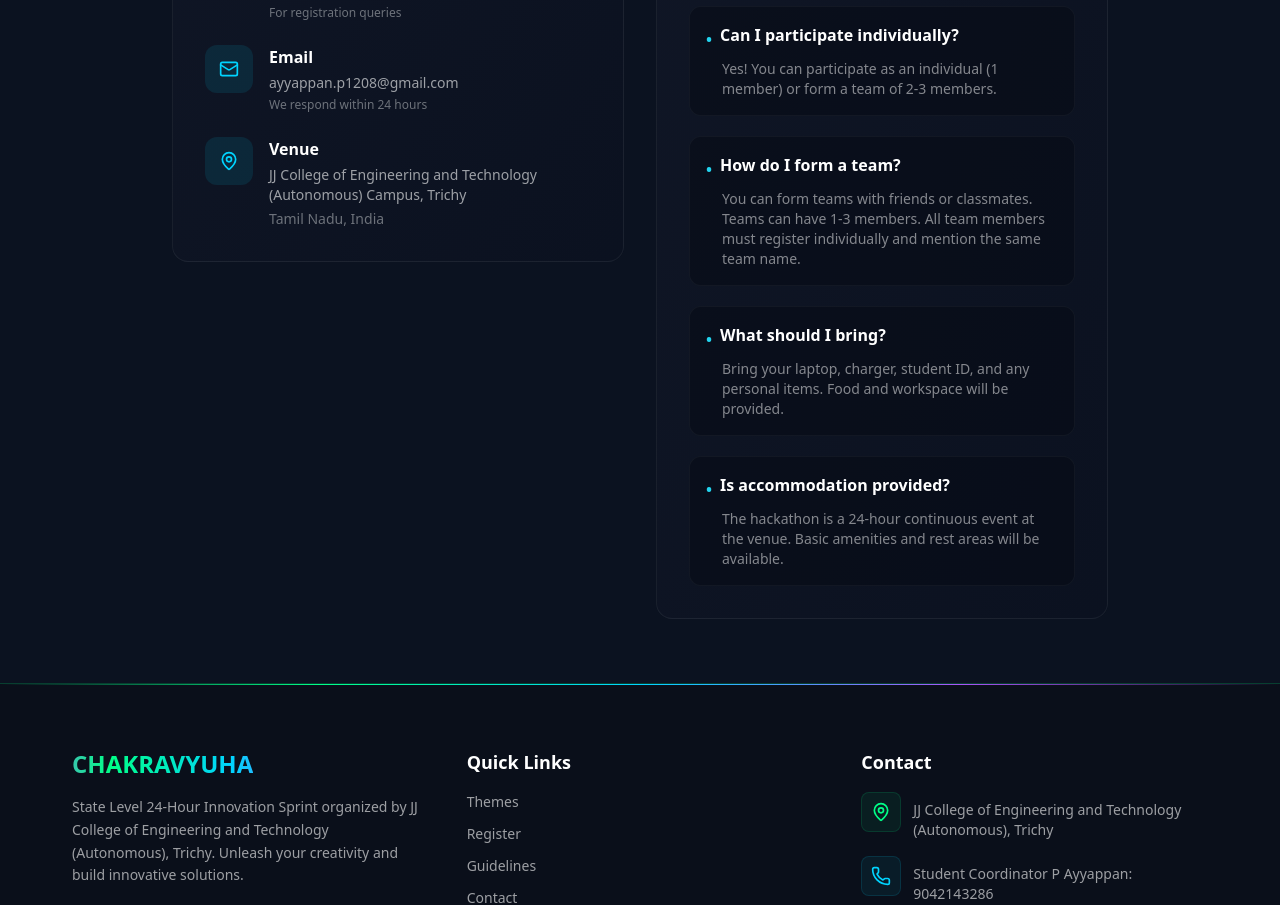
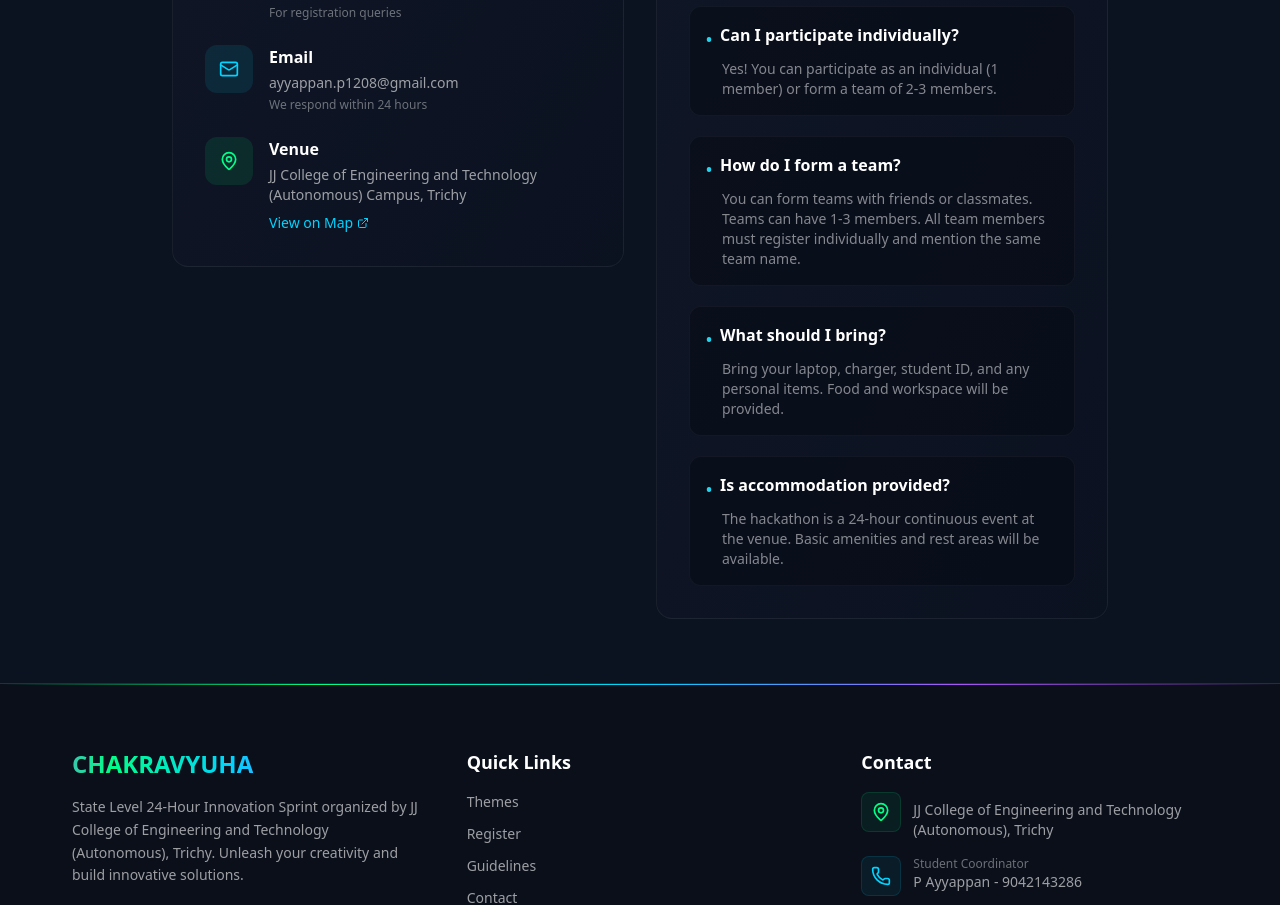
Before and after one commit to robertgill1604/Chakravyuha-webr, a Next.js app: page /contact in a window 1280 px wide. Shown: the part 820-1725 px from the top of the page. Built offline with nearby package versions, Linux system fonts and the light colour scheme.

Commit message:
Update: Enhanced contact venue card, home button scroll behavior, footer coordinator

```diff
--- a/app/contact/page.tsx
+++ b/app/contact/page.tsx
@@ -2,7 +2,7 @@
 
 import { eventConfig } from "@/config/eventConfig";
 import { m } from "framer-motion";
-import { Mail, Phone, MapPin, HelpCircle, MessageCircle } from "lucide-react";
+import { Mail, Phone, MapPin, HelpCircle, MessageCircle, ExternalLink } from "lucide-react";
 
 export default function ContactPage() {
   return (
@@ -99,13 +99,21 @@
 
                   {/* Venue */}
                   <div className="flex items-start gap-3 sm:gap-4">
-                    <div className="w-10 h-10 sm:w-12 sm:h-12 rounded-xl bg-[#00d4ff]/10 flex items-center justify-center flex-shrink-0">
-                      <MapPin className="w-4 h-4 sm:w-5 sm:h-5 text-[#00d4ff]" />
+                    <div className="w-10 h-10 sm:w-12 sm:h-12 rounded-xl bg-[#00ff88]/10 flex items-center justify-center flex-shrink-0">
+                      <MapPin className="w-4 h-4 sm:w-5 sm:h-5 text-[#00ff88]" />
                     </div>
                     <div className="min-w-0">
                       <h3 className="font-semibold text-white mb-0.5 sm:mb-1 text-sm sm:text-base">Venue</h3>
                       <p className="text-white/60 text-xs sm:text-sm break-words">{eventConfig.venue}</p>
-                      <p className="text-sm text-white/40 mt-1">Tamil Nadu, India</p>
+                      <a
+                        href="https://maps.app.goo.gl/T63G66ZV6nJSAkgi7"
+                        target="_blank"
+                        rel="noopener noreferrer"
+                        className="inline-flex items-center gap-1 text-[#00d4ff] text-xs sm:text-sm mt-2 hover:underline"
+                      >
+                        <span>View on Map</span>
+                        <ExternalLink className="w-3 h-3" />
+                      </a>
                     </div>
                   </div>
                 </div>
--- a/components/Footer.tsx
+++ b/components/Footer.tsx
@@ -161,7 +161,7 @@
             <ul className="space-y-3 sm:space-y-4">
               {[
                 { icon: MapPin, text: "JJ College of Engineering and Technology (Autonomous), Trichy", color: "#00ff88", link: "https://maps.app.goo.gl/T63G66ZV6nJSAkgi7" },
-                { icon: Phone, text: `Student Coordinator ${eventConfig.contact.studentCoordinator.name}: ${eventConfig.contact.studentCoordinator.phone}`, color: "#00d4ff" },
+                { icon: Phone, label: "Student Coordinator", subtext: `${eventConfig.contact.studentCoordinator.name} - ${eventConfig.contact.studentCoordinator.phone}`, color: "#00d4ff" },
                 { icon: Mail, text: eventConfig.contact.studentCoordinator.email || "contact@chakravyuha.in", color: "#a855f7" },
               ].map((item, index) => (
                 <m.li
@@ -186,18 +186,25 @@
                   >
                     <item.icon className="w-4 h-4 sm:w-5 sm:h-5" style={{ color: item.color }} />
                   </m.div>
-                  {item.link ? (
+                  <div className="min-w-0">
+                    {"label" in item && item.label ? (
+                      <>
+                        <p className="text-white/40 text-[10px] sm:text-xs">{item.label}</p>
+                        <p className="text-white/60 text-xs sm:text-sm break-words">{item.subtext}</p>
+                      </>
+                    ) : item.link ? (
                       <a
                         href={item.link}
                         target="_blank"
                         rel="noopener noreferrer"
-                      className="text-white/60 text-xs sm:text-sm pt-1.5 sm:pt-2 hover:text-[#00ff88] transition-colors"
+                        className="text-white/60 text-xs sm:text-sm pt-1.5 sm:pt-2 hover:text-[#00ff88] transition-colors block"
                       >
                         {item.text}
                       </a>
                     ) : (
-                    <span className="text-white/60 text-xs sm:text-sm pt-1.5 sm:pt-2">{item.text}</span>
+                      <span className="text-white/60 text-xs sm:text-sm pt-1.5 sm:pt-2 block">{item.text}</span>
                     )}
+                  </div>
                 </m.li>
               ))}
             </ul>
--- a/components/HomeButton.tsx
+++ b/components/HomeButton.tsx
@@ -2,11 +2,39 @@
 
 import Link from "next/link";
 import { usePathname } from "next/navigation";
-import { m } from "framer-motion";
+import { m, useMotionValueEvent } from "framer-motion";
+import { useState, useEffect, useRef } from "react";
 import { Home } from "lucide-react";
 
 export function HomeButton() {
   const pathname = usePathname();
+  const [visible, setVisible] = useState(false);
+  const scrollTimeout = useRef<NodeJS.Timeout | null>(null);
+
+  useEffect(() => {
+    const handleScroll = () => {
+      if (scrollTimeout.current) {
+        clearTimeout(scrollTimeout.current);
+      }
+
+      const scrollY = window.scrollY;
+      if (scrollY > 100) {
+        setVisible(false);
+      }
+
+      scrollTimeout.current = setTimeout(() => {
+        if (window.scrollY > 100) {
+          setVisible(true);
+        }
+      }, 150);
+    };
+
+    window.addEventListener("scroll", handleScroll, { passive: true });
+    return () => {
+      window.removeEventListener("scroll", handleScroll);
+      if (scrollTimeout.current) clearTimeout(scrollTimeout.current);
+    };
+  }, []);
 
   if (pathname === "/") return null;
 
@@ -14,10 +42,11 @@
     <Link href="/">
       <m.button
         initial={{ opacity: 0, scale: 0.8 }}
-        animate={{ opacity: 1, scale: 1 }}
+        animate={{ opacity: visible ? 1 : 0, scale: visible ? 1 : 0.8 }}
         whileHover={{ scale: 1.1 }}
         whileTap={{ scale: 0.95 }}
-        className="fixed bottom-20 sm:bottom-6 left-6 z-50 w-10 h-10 sm:w-12 sm:h-12 rounded-full bg-gradient-to-r from-[#00ff88] to-[#22D3EE] text-white flex items-center justify-center shadow-lg shadow-[#00ff88]/30 hover:shadow-[#00ff88]/50 transition-all"
+        className="fixed bottom-24 sm:bottom-6 left-6 z-50 w-10 h-10 sm:w-12 sm:h-12 rounded-full bg-gradient-to-r from-[#00ff88] to-[#22D3EE] text-white flex items-center justify-center shadow-lg shadow-[#00ff88]/30 hover:shadow-[#00ff88]/50 transition-all pointer-events-none"
+        style={{ pointerEvents: visible ? "auto" : "none" }}
         aria-label="Go to Home"
       >
         <Home className="w-5 h-5 sm:w-6 sm:h-6" />
```
Lines whose indentation alone changed are shown as unchanged.
